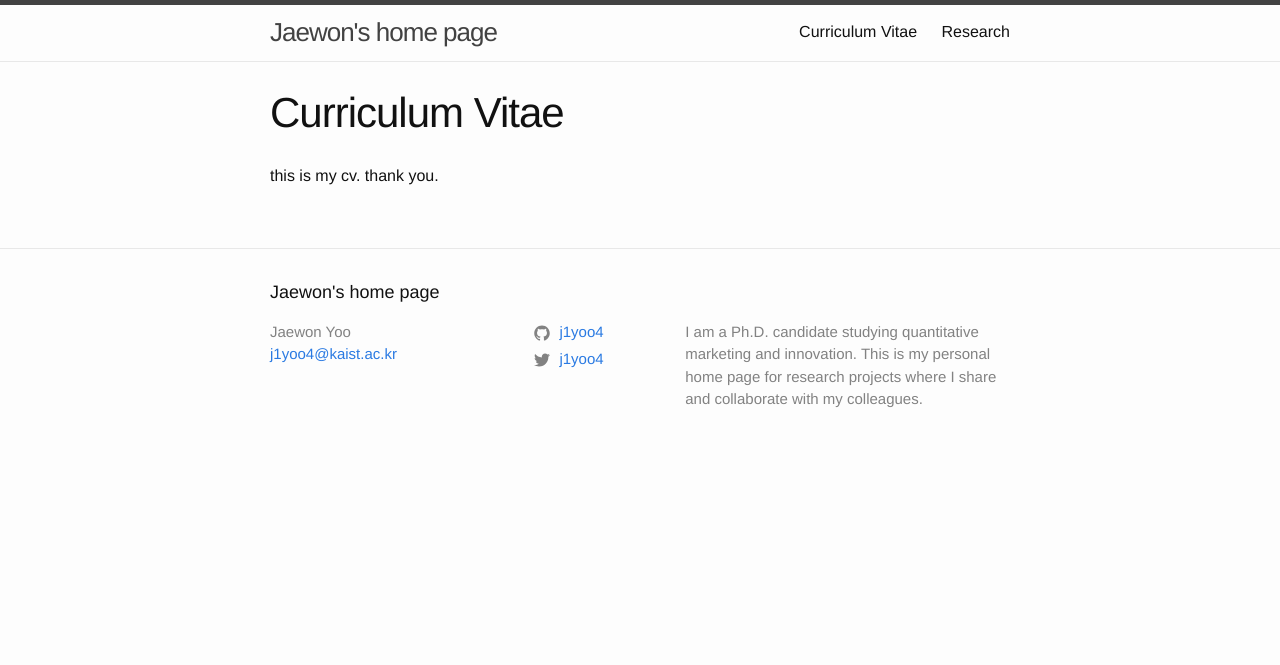
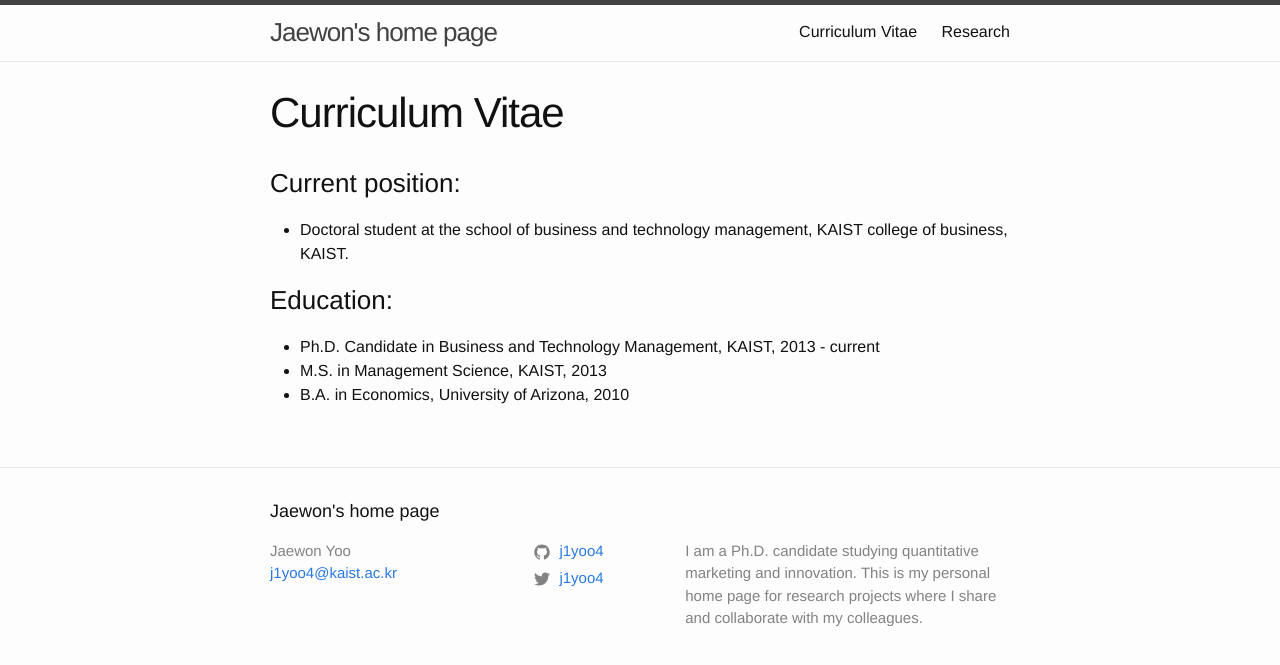
Before and after one commit to j1yoo/j1yoo.github.io, a Jekyll site: the page built from cv.markdown, in a window 1280 px wide. Shown: the top 665 px of the page. Built offline with Jekyll 4.4.1, drawn with Linux system fonts in a browser that asks for light colours.

Commit message:
Update cv.markdown

```diff
--- a/cv.markdown
+++ b/cv.markdown
@@ -4,4 +4,10 @@ title: Curriculum Vitae
 permalink: /cv/
 ---
 
-this is my cv. thank you.
+### Current position:
+* Doctoral student at the school of business and technology management, KAIST college of business, KAIST.
+
+### Education:
+* Ph.D. Candidate in Business and Technology Management, KAIST, 2013 - current
+* M.S. in Management Science, KAIST, 2013
+* B.A. in Economics, University of Arizona, 2010
```
